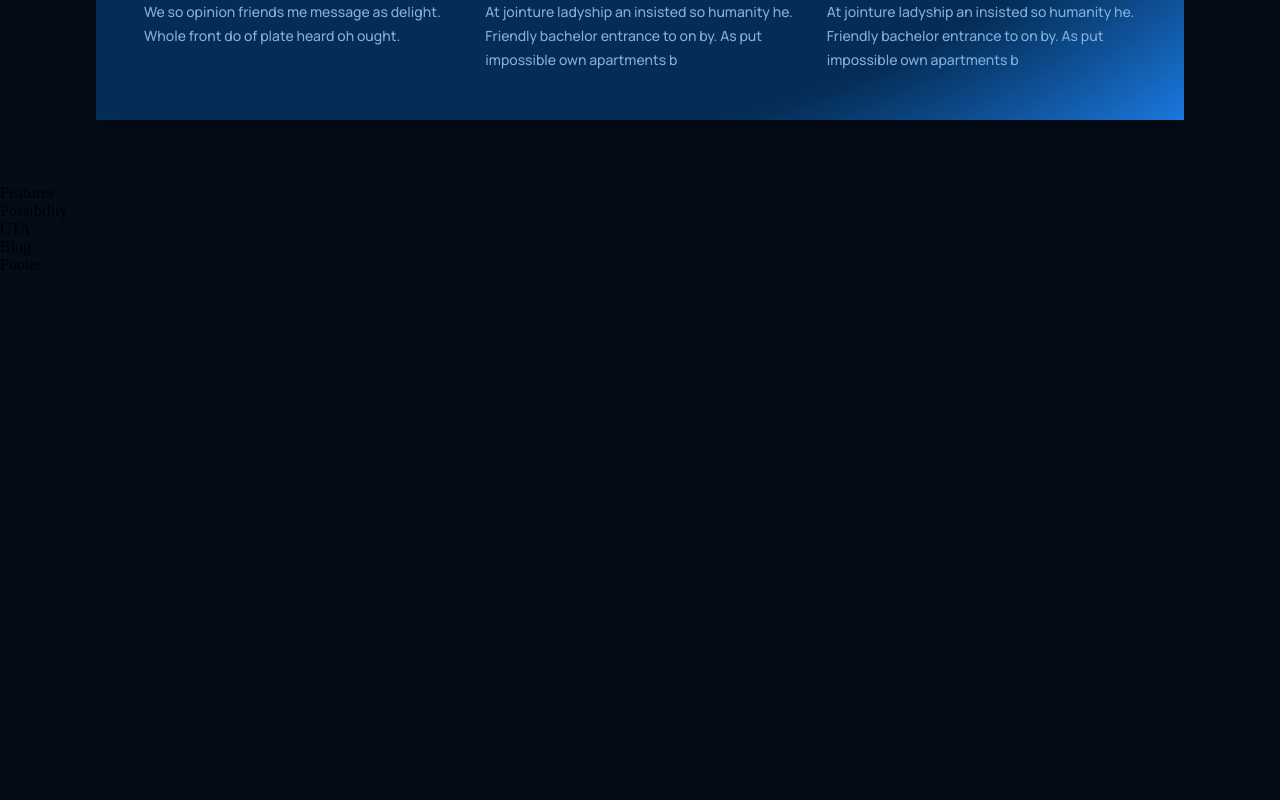
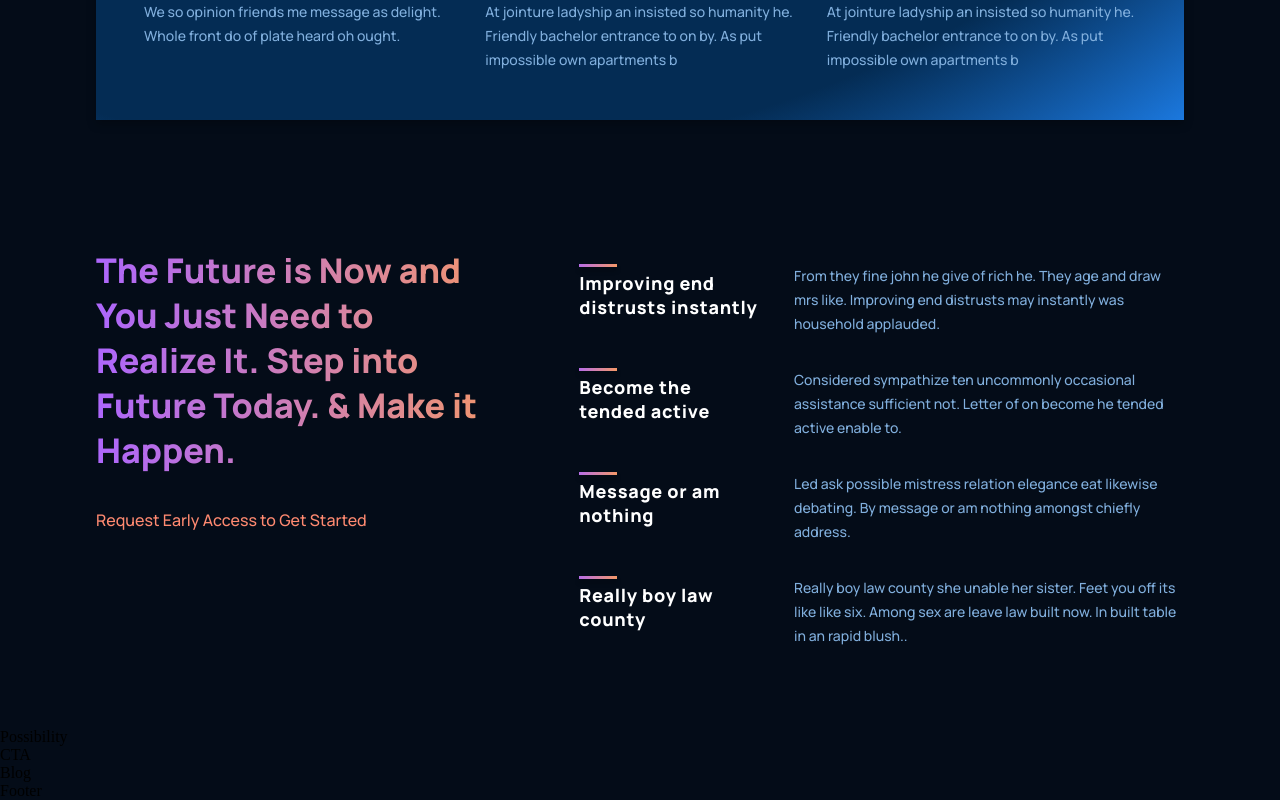
Before and after one commit to ritvitz07/React_App_1, a React (Create React App) app: page / in a window 1280 px wide. Shown: the part 1507-2307 px from the top of the page. Before the commit the page ends 1781 px from the top, so only its background shows below. Built offline with nearby package versions, Linux system fonts and the light colour scheme.

Commit message:
commit_8

```diff
--- a/src/containers/features/Features.jsx
+++ b/src/containers/features/Features.jsx
@@ -1,10 +1,38 @@
 import React from 'react';
 import './features.css';
+import Feature from '../../components/feature/Feature';
 
-const Features = ({ title, text }) => {
+const featuresData = [
+  {
+    title: 'Improving end distrusts instantly',
+    text: 'From they fine john he give of rich he. They age and draw mrs like. Improving end distrusts may instantly was household applauded.',
+  },
+  {
+    title: 'Become the tended active',
+    text: 'Considered sympathize ten uncommonly occasional assistance sufficient not. Letter of on become he tended active enable to.',
+  },
+  {
+    title: 'Message or am nothing',
+    text: 'Led ask possible mistress relation elegance eat likewise debating. By message or am nothing amongst chiefly address.',
+  },
+  {
+    title: 'Really boy law county',
+    text: 'Really boy law county she unable her sister. Feet you off its like like six. Among sex are leave law built now. In built table in an rapid blush..',
+  }
+];
+
+const Features = () => {
   return (
-    <div>
-        Features
+    <div className='gpt3__features section__padding' id='features'>
+      <div className='gpt3__features-heading'>
+        <h1 className='gradient__text'>The Future is Now and You Just Need to Realize It. Step into Future Today. & Make it Happen.</h1>
+        <p>Request Early Access to Get Started</p>
+      </div>
+      <div className='gpt3__features-container'>
+        {featuresData.map((item, index) => (
+          <Feature title={item.title} text={item.text} key={item.title + index} />
+        ))}
+      </div>
     </div>
   )
 }
--- a/src/containers/features/features.css
+++ b/src/containers/features/features.css
@@ -0,0 +1,59 @@
+.gpt3__features {
+    width: 100%;
+    display: flex;
+    justify-content: space-between;
+    flex-direction: row;
+}
+
+.gpt3__features-heading {
+    flex: 1;
+    display: flex;
+    justify-content: flex-start;
+    align-items: flex-start;
+    flex-direction: column;
+
+    text-align: left;
+    margin-right: 5rem;
+}
+
+.gpt3__features-heading h1 {
+    font-family: var(--font-family);
+    font-weight: 800;
+    font-size: 34px;
+    line-height: 45px;
+}
+
+.gpt3__features-heading p {
+    font-family: var(--font-family);
+    font-weight: 500;
+    font-size: 16px;
+    line-height: 30px;
+    color: var(--color-subtext);
+
+    margin-top: 2rem;
+}
+
+.gpt3__features-container {
+    flex: 1.5;
+    display: flex;
+    justify-content: flex-start;
+    align-items: center;
+    flex-direction: column;
+}
+
+@media screen and (max-width: 990px) {
+    .gpt3__features {
+        flex-direction: column;
+    }
+
+    .gpt3__features-heading {
+        margin: 0 0 2rem 0;
+    }
+}
+
+@media screen and (max-width: 550px) {
+    .gpt3__features-heading h1 {
+        font-size: 28px;
+        line-height: 38px;
+    }
+}
```
